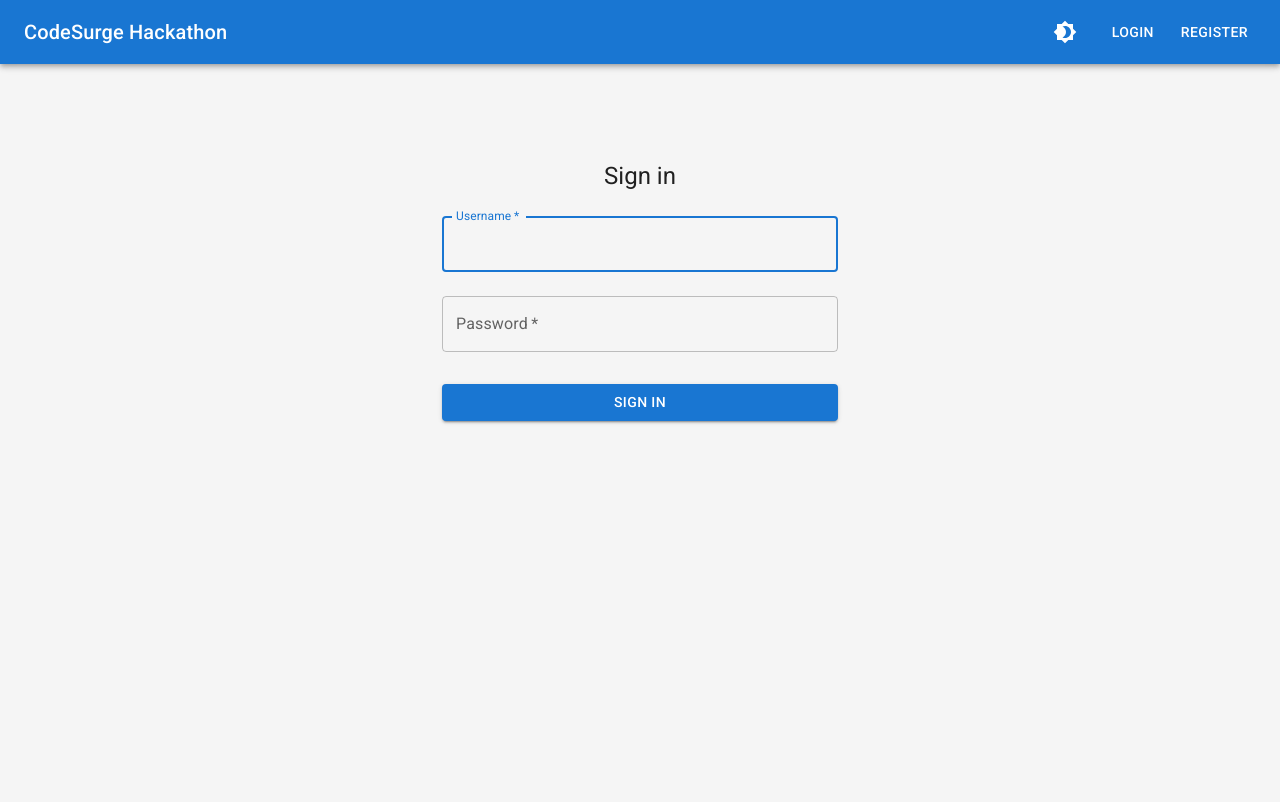
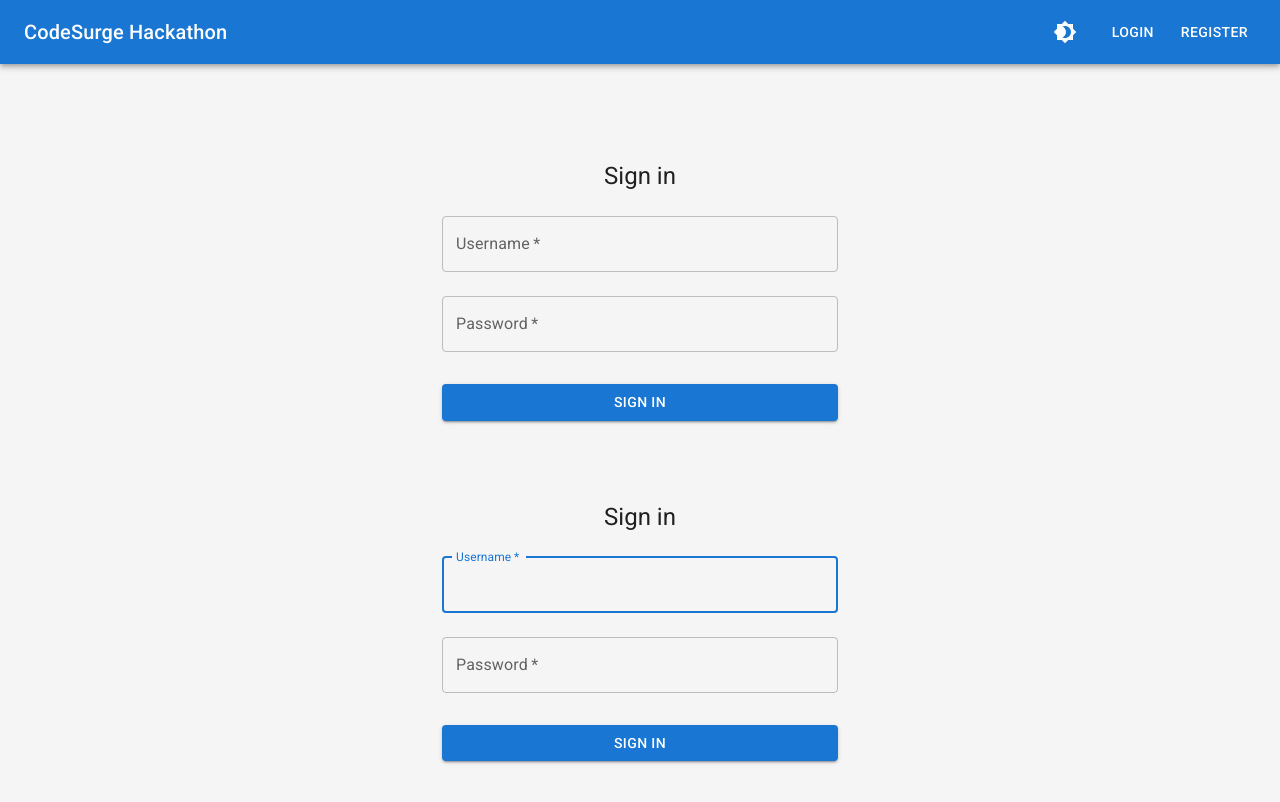
Before and after one commit to jiva-official/hackathon-ui, a React (Vite) app: page /login in a window 1280 px wide. Shown: the top 802 px of the page. Built offline with nearby package versions, Linux system fonts and the light colour scheme.

Commit message:
Error fixed

```diff
--- a/src/App.tsx
+++ b/src/App.tsx
@@ -1,4 +1,4 @@
-import { BrowserRouter, Routes, Route } from 'react-router-dom';
+import { BrowserRouter, Routes, Route, Outlet } from 'react-router-dom';
 import { CssBaseline } from '@mui/material';
 import { ThemeProvider } from './contexts/ThemeContext';
 import { NotificationProvider } from './contexts/NotificationContext';
@@ -18,7 +18,7 @@ function App() {
         <CssBaseline />
         <NotificationProvider>
           <Routes>
-            <Route path="/" element={<Layout />}>
+            <Route path="/" element={<Layout><Outlet /></Layout>}>
               <Route path="login" element={<Login />} />
               <Route path="register" element={<Register />} />
               <Route index element={
--- a/src/components/common/Layout.tsx
+++ b/src/components/common/Layout.tsx
@@ -3,8 +3,13 @@ import { Outlet, useNavigate, useLocation } from 'react-router-dom';
 import { useEffect } from 'react';
 import Header from './Header';
 import { useAuth } from '../../hooks/useAuth';
+import React, { ReactNode } from 'react';
 
-const Layout = () => {
+interface LayoutProps {
+    children: ReactNode;
+}
+
+const Layout: React.FC<LayoutProps> = ({ children }) => {
   const { isAuthenticated, user } = useAuth();
   const navigate = useNavigate();
   const location = useLocation();
@@ -32,6 +37,7 @@ const Layout = () => {
       <Header />
       <Container component="main" sx={{ flexGrow: 1, py: 4 }}>
         <Outlet />
+        {children}
       </Container>
     </Box>
   );
```
Also changed, not shown: 1 other file (tests, documents, lock files or other folders).
